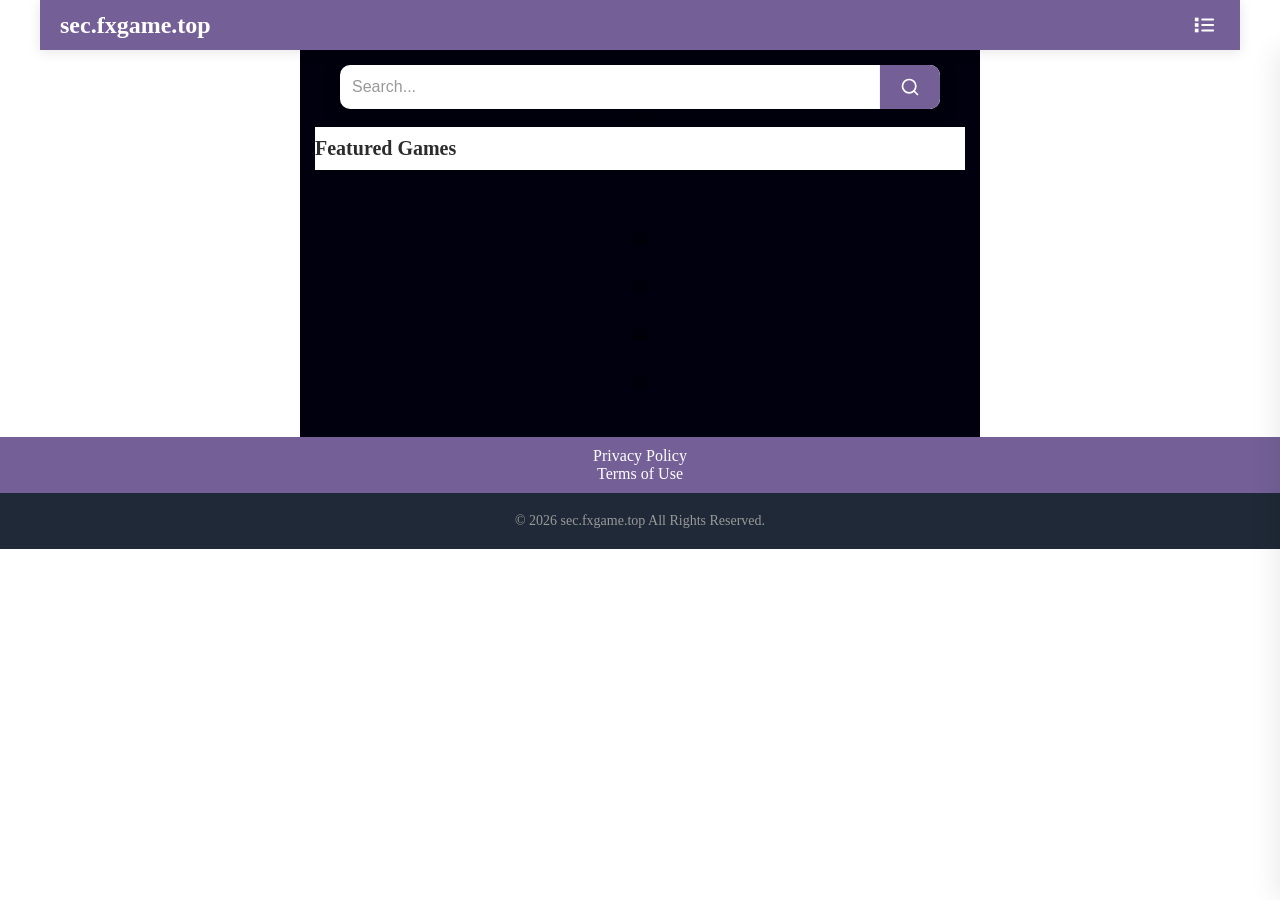
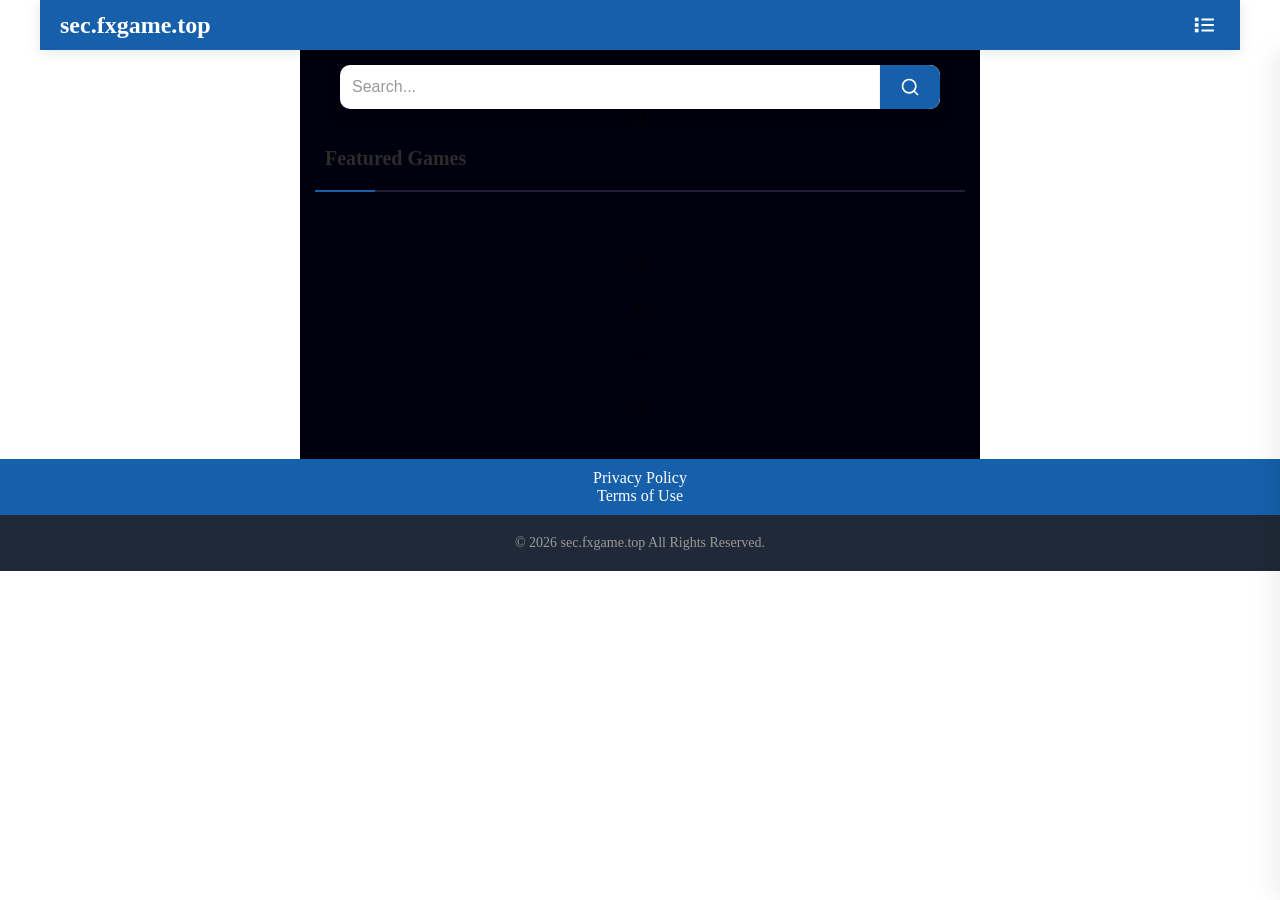

fix 44

--- a/game44/public/style/inpublic.css
+++ b/game44/public/style/inpublic.css
@@ -1,7 +1,7 @@
 
 :root {
     
-    --primary-color: #746097;
+    --primary-color: #1660ab;
     
     
     --text-primary: #2c2c2c;
@@ -292,7 +292,7 @@ html {
 }
 
 .game-card {
-    background: var(--bg-primary);
+    background: var(--primary-color);
     padding: var(--spacing-sm);
     border-radius: var(--border-radius-sm);
     overflow: hidden;
@@ -469,9 +469,22 @@ html {
     display: flex;
     justify-content: space-between;
     align-items: center;
-    background: var(--bg-primary);
-    padding: var(--spacing-sm) 0;
+    background: transparent;
+    padding: var(--spacing-lg) var(--spacing-sm);
     width: 100%;
+    border-bottom: 2px solid rgba(116, 96, 151, 0.3);
+    margin-bottom: var(--spacing-md);
+    position: relative;
+}
+
+.section-header::after {
+    content: '';
+    position: absolute;
+    bottom: -2px;
+    left: 0;
+    width: 60px;
+    height: 2px;
+    background: var(--primary-color);
 }
 
 .section-more {
